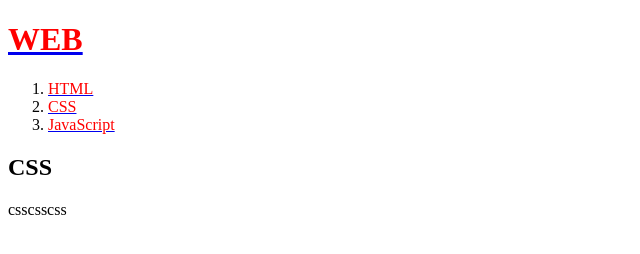
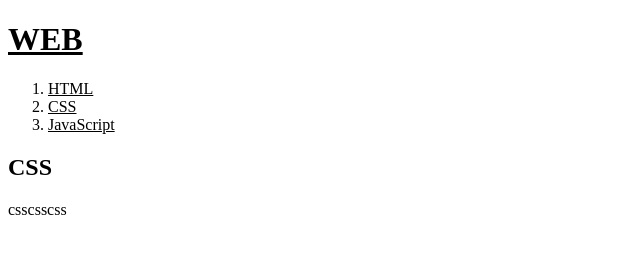
Before and after one commit to hopels/myhope, a plain HTML site: page 2.html in a window 1280 px wide. Shown: the whole page, without its empty margins (0-640 px from the left). Drawn offline with Linux system fonts and the light colour scheme.

Commit message:
css코드 첫 추가

```diff
--- a/2.html
+++ b/2.html
@@ -3,6 +3,11 @@
 <head>
   <title>WEB1 - CSS</title>
   <meta charset="utf-8">
+  <style>
+    a {
+      color : black;
+    }
+  </style>
   <!-- Global site tag (gtag.js) - Google Analytics -->
 <script async src="https://www.googletagmanager.com/gtag/js?id=G-36Z6217FC3"></script>
 <script>
@@ -14,14 +19,23 @@
 </script>
 </head>
 <body>
+  <h1><a href="index.html">WEB</a></h1>
+  <ol>
+    <li><a href="1.html">HTML</a></li>
+    <li><a href="2.html">CSS</a></li>
+    <li><a href="3.html">JavaScript</a></li>
+  </ol>
+  <!--
   <h1><a href="index.html"><font color="red">WEB</font></a></h1>
   <ol>
     <li><a href="1.html"><font color="red">HTML</font></a></li>
     <li><a href="2.html"><font color="red">CSS</font></a></li>
     <li><a href="3.html"><font color="red">JavaScript</font></a></li>
   </ol>
+  -->
   <h2>CSS</h2>
   csscsscss
+
   <!--Start of Tawk.to Script-->
 <script type="text/javascript">
 var Tawk_API=Tawk_API||{}, Tawk_LoadStart=new Date();
```
